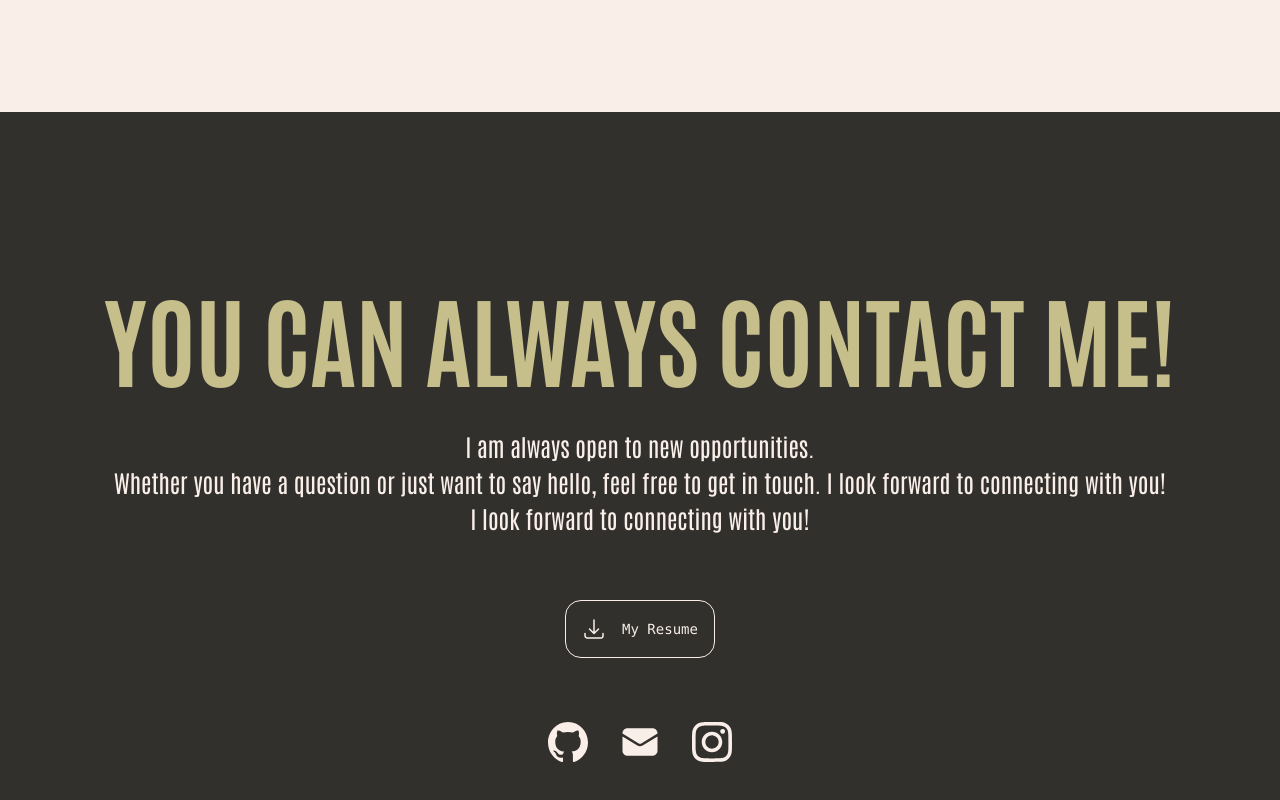
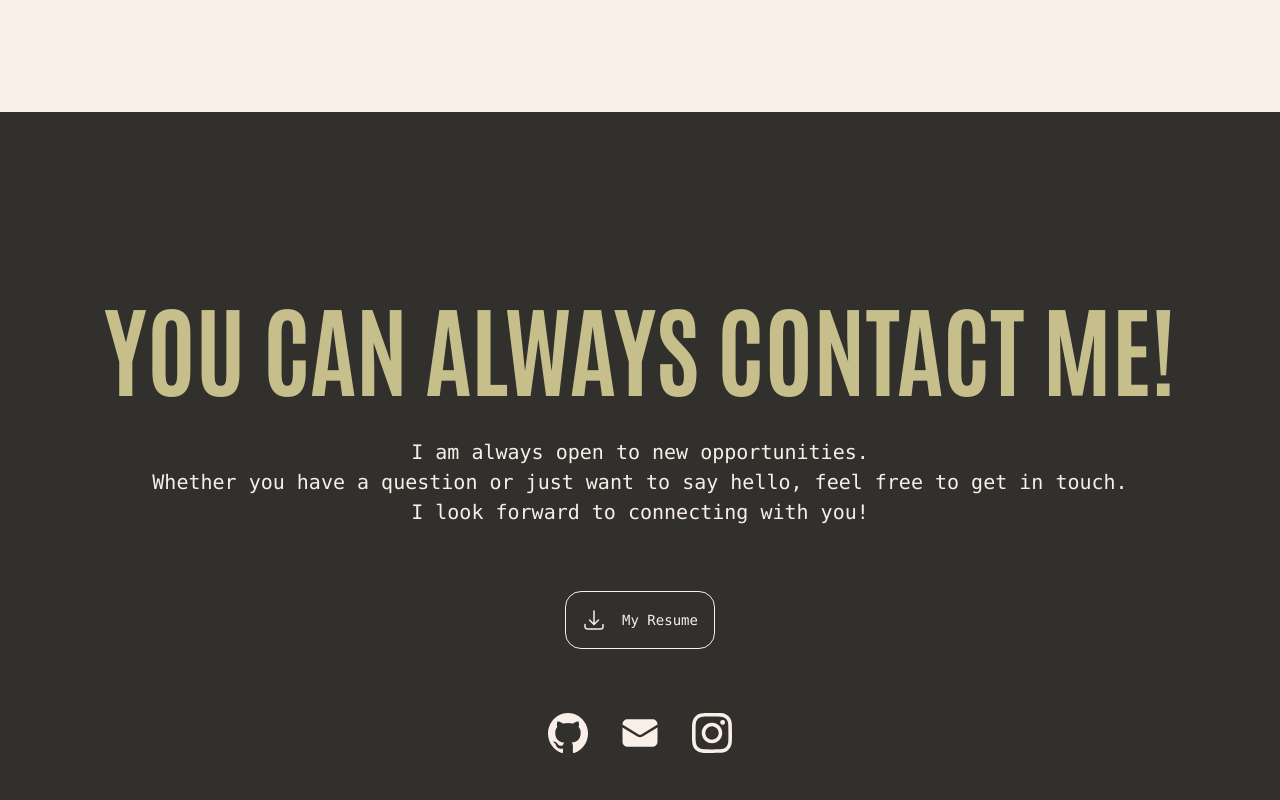
Before and after one commit to JaeYangLee/my-portfolio-website, a React (Vite) app in the folder my-portfolio-website/: page / in a window 1280 px wide. Shown: the part 3088-3888 px from the top of the page. Built offline with nearby package versions, Linux system fonts and the light colour scheme.

Commit message:
implemented alert message when Email is copied

```diff
--- a/my-portfolio-website/src/pages/MyPortfolioPageFive.jsx
+++ b/my-portfolio-website/src/pages/MyPortfolioPageFive.jsx
@@ -8,14 +8,14 @@ function MyPortfolioPageFive() {
           </p>
         </div>
         <div className="col-span-3 col-start-2 row-start-3">
-          <p className="text-[#F9EEE8] text-[24px] text-center">
+          <p className="text-[#F9EEE8] text-[20px] text-center font-mono">
             I am always open to new opportunities.
           </p>
-          <p className="text-[#F9EEE8] text-[24px] text-center">
+          <p className="text-[#F9EEE8] text-[20px] text-center font-mono">
             Whether you have a question or just want to say hello, feel free to
-            get in touch. I look forward to connecting with you!
+            get in touch.
           </p>
-          <p className="text-[#F9EEE8] text-[24px] text-center">
+          <p className="text-[#F9EEE8] text-[20px] text-center font-mono">
             I look forward to connecting with you!
           </p>
         </div>
--- a/my-portfolio-website/src/pages/MyPortfolioPageOne.jsx
+++ b/my-portfolio-website/src/pages/MyPortfolioPageOne.jsx
@@ -1,12 +1,15 @@
 import BlurTextAnimation from "../components/BlurTextAnimation.jsx";
-import EaseInAnimation from "../components/EaseInAnimation.jsx";
+import { useState } from "react";
 
 function MyPortfolioPageOne() {
+  const [showCopiedEmailAlert, setShowCopiedEmailAlert] = useState();
   const handleGitHubClick = () => {
     window.open("https://github.com/JaeYangLee");
   };
   const handleGmailCopy = () => {
     navigator.clipboard.writeText("ramosjianlee@gmail.com");
+    setShowCopiedEmailAlert(true);
+    setTimeOut(() => setShowCopiedEmailAlert(false), 2000);
   };
 
   const handleInstagramClick = () => {
@@ -70,6 +73,13 @@ function MyPortfolioPageOne() {
                 <path d="M6.25 36.1212V71.875C6.25 78.7786 11.8464 84.375 18.75 84.375H81.25C88.1536 84.375 93.75 78.7786 93.75 71.875V36.1212L56.5512 59.0128C52.5336 61.4852 47.4664 61.4852 43.4488 59.0128L6.25 36.1212Z" />
                 <path d="M93.75 28.7826V28.125C93.75 21.2214 88.1536 15.625 81.25 15.625H18.75C11.8464 15.625 6.25 21.2214 6.25 28.125V28.7826L46.7244 53.6899C48.7332 54.9261 51.2668 54.9261 53.2756 53.6899L93.75 28.7826Z" />
               </svg>
+              {showCopiedEmailAlert && (
+                <>
+                  <div className="">
+                    <p>Email copied to clipboard!</p>
+                  </div>
+                </>
+              )}
               <svg
                 xmlns="http://www.w3.org/2000/svg"
                 width="50"
```
